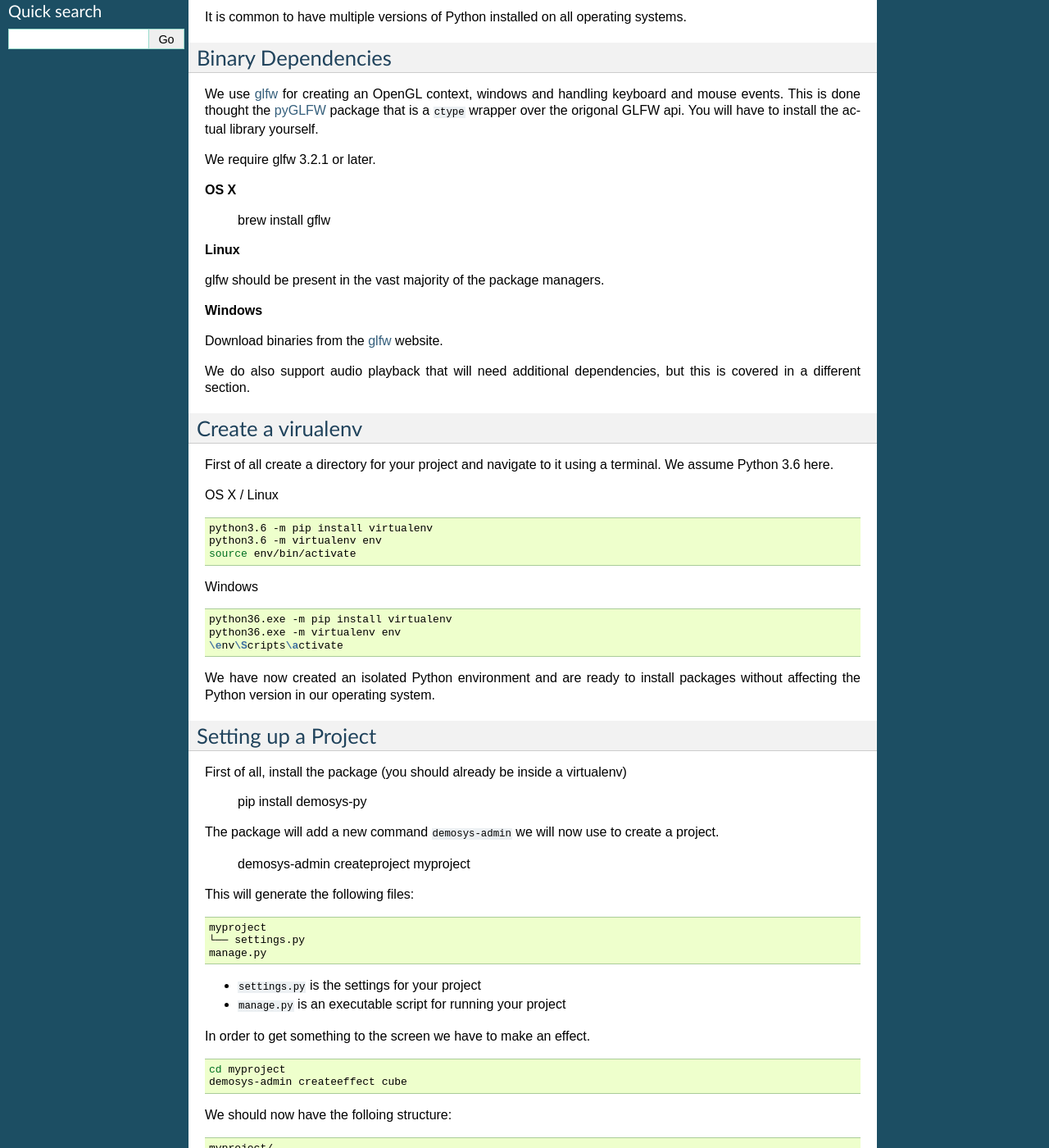
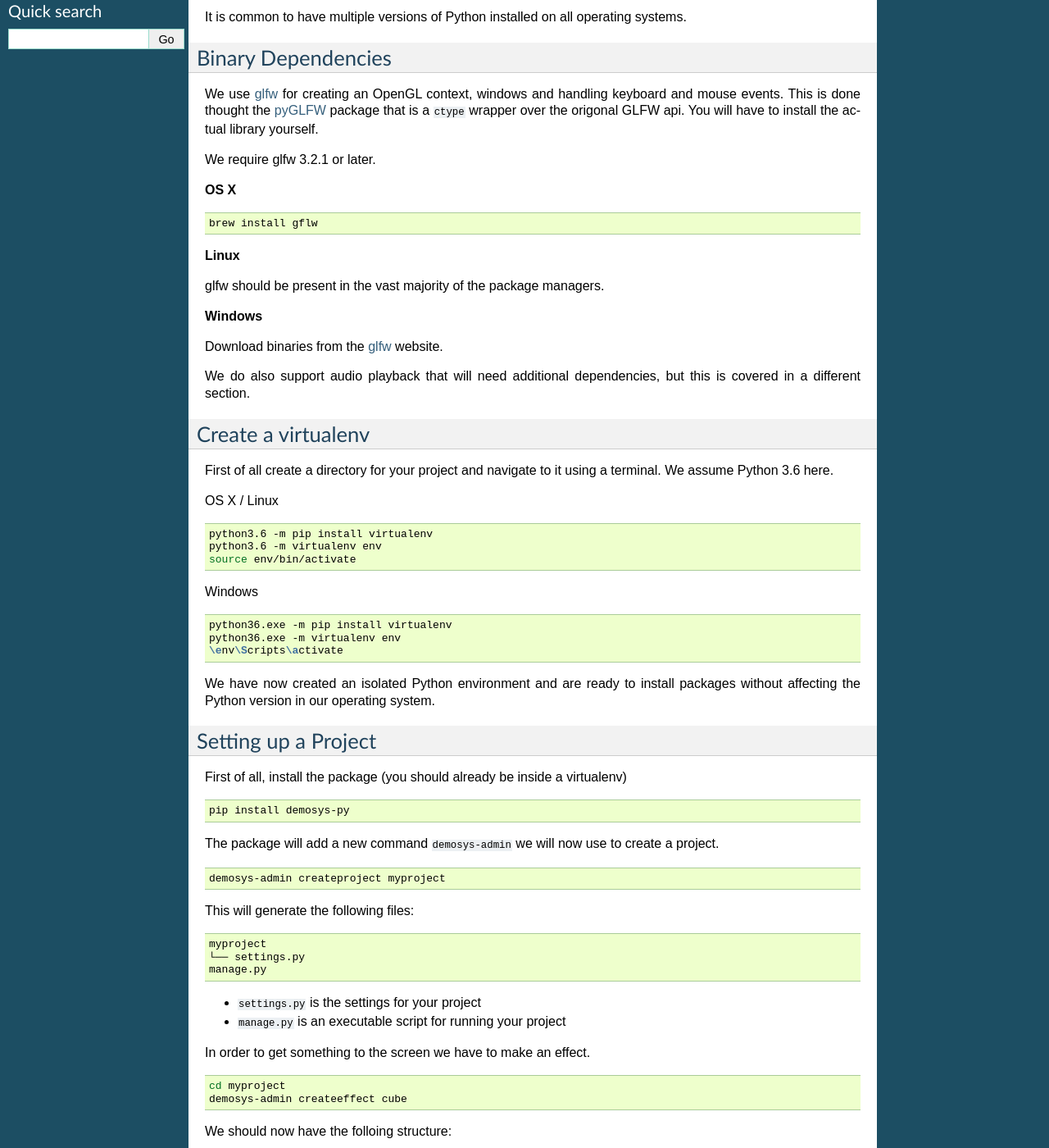
Before and after one commit to Contraz/demosys-py, a Sphinx documentation site: the page built from docs/source/quickstart.rst, in a window 1280 px wide and 1400 px high, scrolled down 329 px. Shown: the whole window at 82% size. Built offline with Sphinx 7.4.7, drawn with Linux system fonts in a browser that asks for light colours; some of the changed text lies outside the part shown.

Commit message:
Doc typos

```diff
--- a/docs/source/quickstart.rst
+++ b/docs/source/quickstart.rst
@@ -27,6 +27,8 @@
 
 **OS X**
 
+.. code-block:: shell
+
     brew install gflw
 
 **Linux**
@@ -40,15 +42,15 @@
 We do also support audio playback that will need additional dependencies, but this
 is covered in a different section.
 
-Create a virualenv
-^^^^^^^^^^^^^^^^^^
+Create a virtualenv
+^^^^^^^^^^^^^^^^^^^
 
 First of all create a directory for your project and navigate to it using a terminal.
 We assume Python 3.6 here.
 
 OS X / Linux
 
-.. code-block:: bash
+.. code-block:: shell
 
     python3.6 -m pip install virtualenv
     python3.6 -m virtualenv env
@@ -70,9 +72,13 @@
 
 First of all, install the package (you should already be inside a virtualenv)
 
+.. code-block:: shell
+
     pip install demosys-py
 
 The package will add a new command ``demosys-admin`` we will now use to create a project.
+
+.. code-block:: shell
 
     demosys-admin createproject myproject
 
```
Also changed, not shown: docs/source/demosys.scene.loaders.rst (added, +30 -0 lines), 4 other files.
